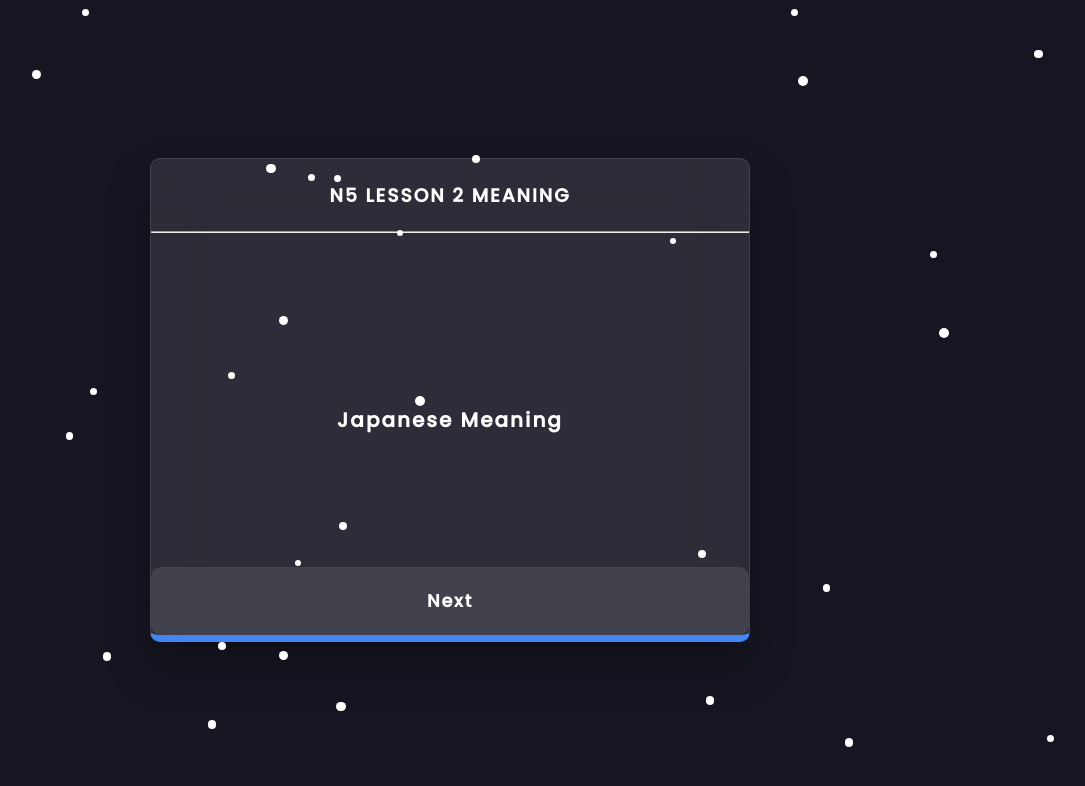
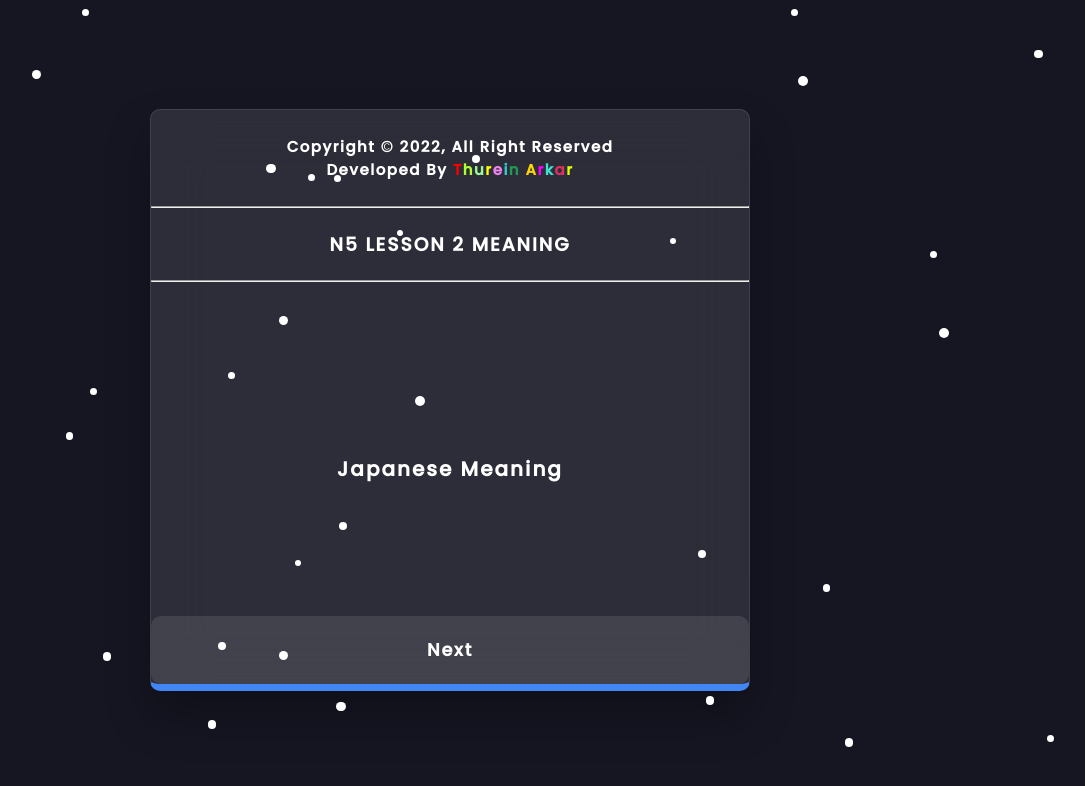
Before and after one commit to ThureinArkar/N5-Lesson-2-Meaning, a plain HTML site: page index.html in a window 1280 px wide. Shown: the whole page, without its empty margins (190-1275 px from the left). Drawn offline with Linux system fonts and the light colour scheme.

Commit message:
first commit1

```diff
--- a/index.html
+++ b/index.html
@@ -12,6 +12,8 @@
 <body class="snow">
 
   <div class="quiz-container" id="quiz">
+    <h5>Copyright &copy; 2022, All Right Reserved <br>Developed By <span class="aa">T</span><span class="bb">h</span><span class="cc">u</span><span class="dd">r</span><span class="ee">e</span><span class="a">i</span><span class="b">n</span> <span class="c">A</span><span class="d">r</span><span class="e">k</span><span class="f">a</span><span class="g">r</span></h5>
+    <hr>
     <h3>N5 Lesson 2 Meaning</h3>
     <hr>
     <div class="quiz-header">
--- a/style.css
+++ b/style.css
@@ -103,3 +103,63 @@ button{
   letter-spacing: 0.1em;
   border-radius: 10px;
 }
+
+h5
+{
+  color: #fff;
+  text-align: center;
+  font-weight: 600;
+  font-size: 15px;
+  letter-spacing: 0.1em;
+}
+
+
+/* #wkwk */
+span.aa
+{
+  color:red;
+}
+span.bb
+{
+  color:greenyellow;
+}
+span.cc
+{
+  color:palegreen;
+}
+span.dd
+{
+  color:yellow;
+}
+span.ee
+{
+  color:violet;
+}
+span.a
+{
+  color:rgb(52, 201, 206);
+}
+span.b
+{
+  color:#229954;
+}
+span.c
+{
+  color:gold;
+}
+span.d
+{
+  color:fuchsia;
+}
+span.e
+{
+  color:#40E0D0;
+}
+span.f
+{
+  color:#DE3163;
+}
+span.g
+{
+  color:#DFFF00;
+}
```
